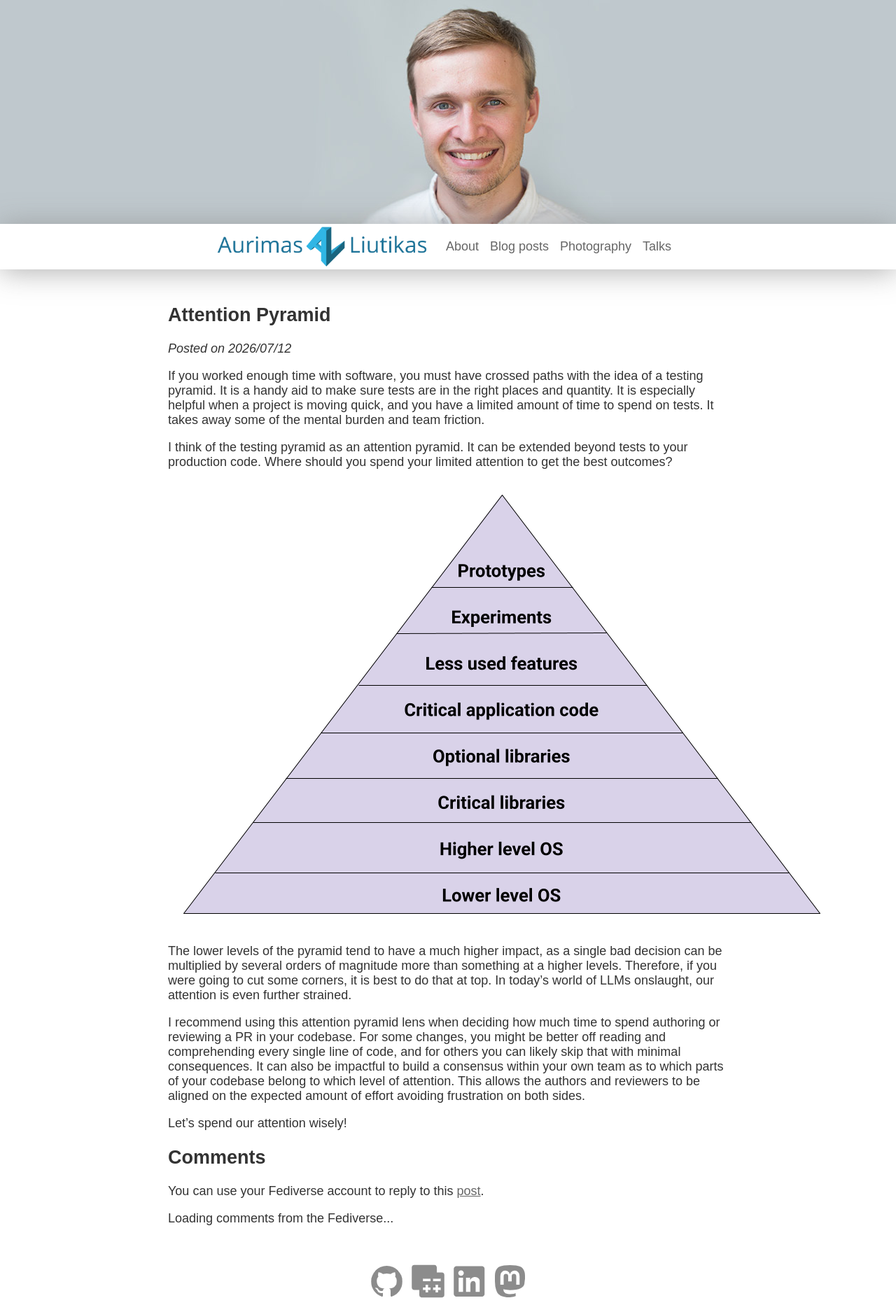
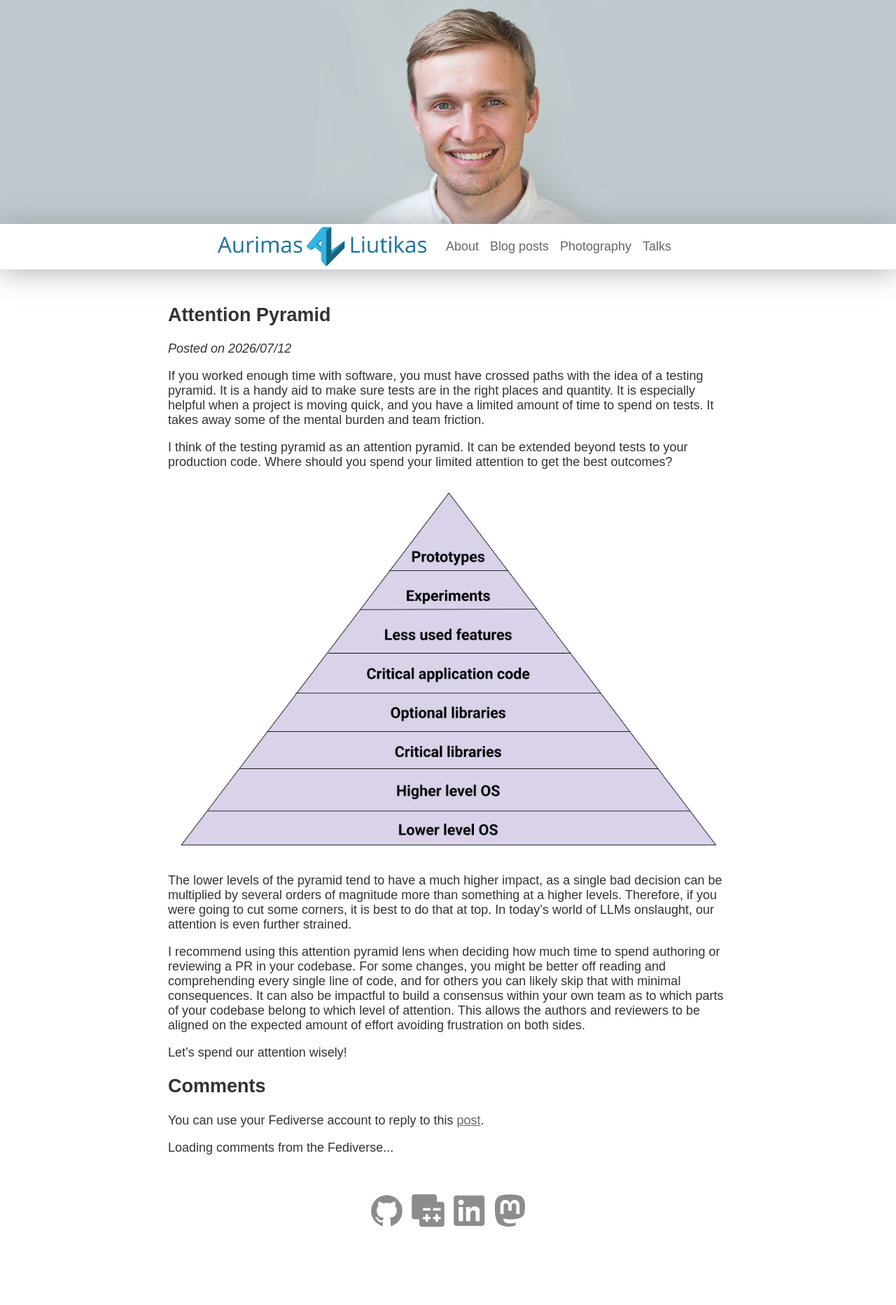
Before and after one commit to liutikas/liutikas.github.io, a Jekyll site: the page built from _posts/2026-07-12-Attention-Pyramid.md, in a window 1280 px wide. Shown: the whole page at 70% size. Built offline with Jekyll 4.4.1, drawn with Linux system fonts in a browser that asks for light colours; after the commit the page ends 1764 px from its top, so only the background shows below that.

Commit message:
Limit image width in attention pyramid

```diff
--- a/_posts/2026-07-12-Attention-Pyramid.md
+++ b/_posts/2026-07-12-Attention-Pyramid.md
@@ -12,7 +12,7 @@ and you have a limited amount of time to spend on tests. It takes away some of t
 I think of the testing pyramid as an attention pyramid. It can be extended beyond tests to your production code. Where
 should you spend your limited attention to get the best outcomes?
 
-![Attention pyramid](/assets/2026-07-12-pyramid.png)
+![Attention pyramid](/assets/2026-07-12-pyramid.png){:width="800px"}
 
 The lower levels of the pyramid tend to have a much higher impact, as a single bad decision can be multiplied by several
 orders of magnitude more than something at a higher levels. Therefore, if you were going to cut some corners, it is best
```
